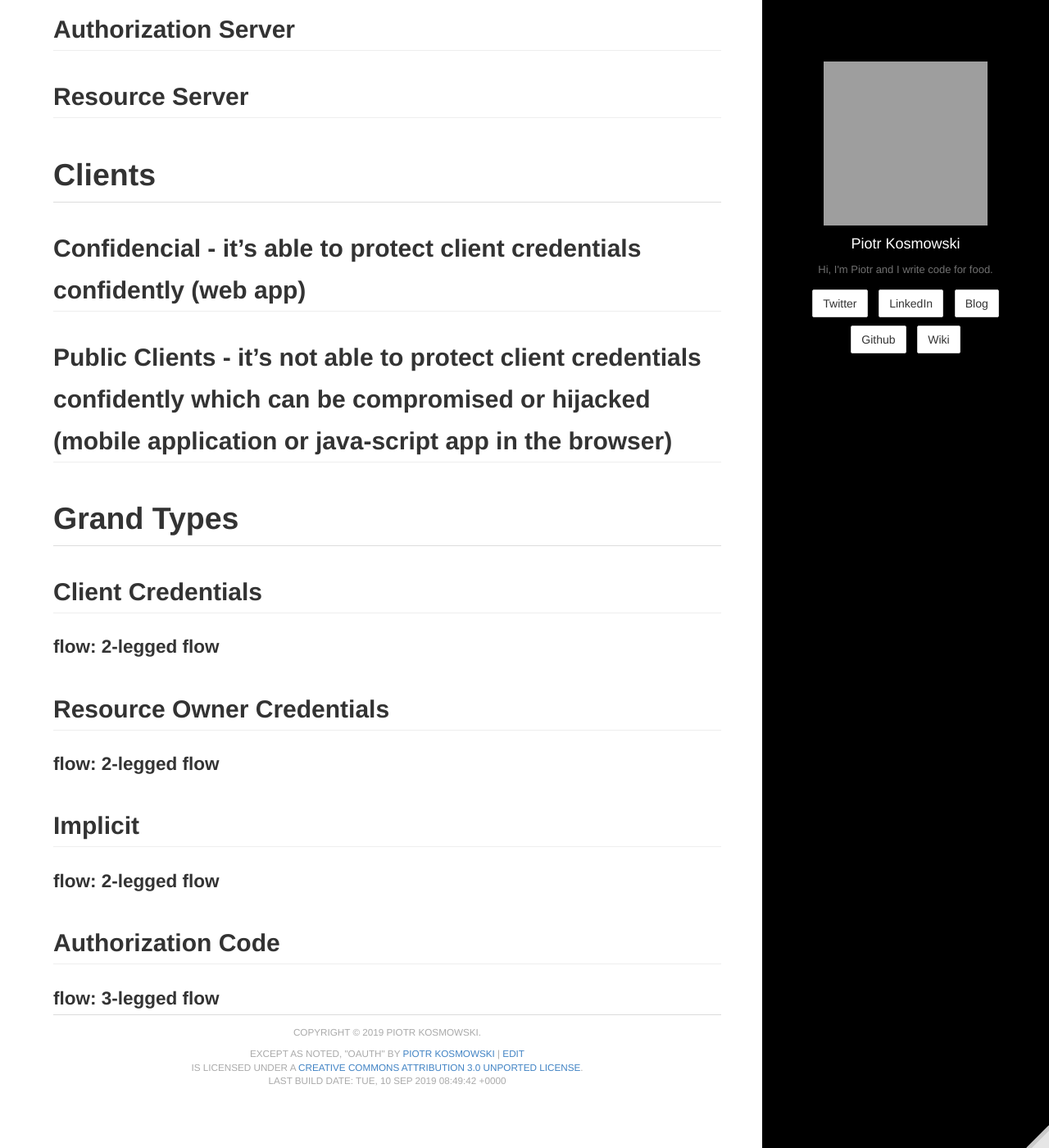
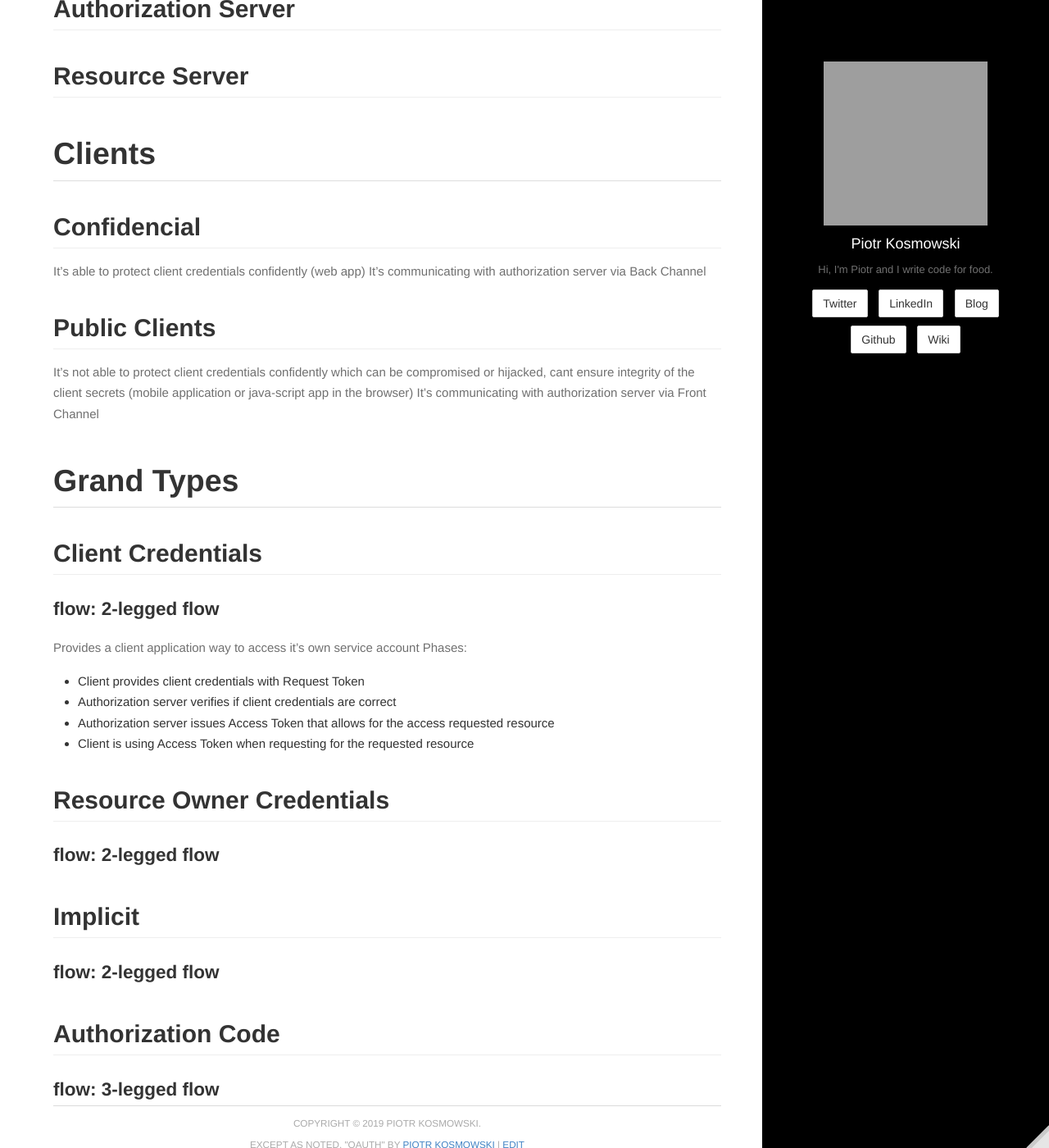
Before and after one commit to kospiotr/kospiotr.github.io, a Jekyll site: the page built from wiki/oauth.md, in a window 1280 px wide and 1400 px high, scrolled down 1081 px. Shown: the whole window at 82% size. Built offline with Jekyll 4.4.1, drawn with Linux system fonts in a browser that asks for light colours; some of the changed text lies outside the part shown; grey boxes are pictures that could not be loaded.

Commit message:
Update oauth.md

```diff
--- a/wiki/oauth.md
+++ b/wiki/oauth.md
@@ -7,19 +7,29 @@ editurl: wiki/oauth.md
 ---
 
 # Parties
-## resource Owner
+## Resource Owner
 ## Client Application
 ## Authorization Server
 ## Resource Server
 
 # Clients
-## Confidencial - it's able to protect client credentials confidently (web app)
-## Public Clients - it's not able to protect client credentials confidently which can be compromised or hijacked (mobile application or java-script app in the browser)
+## Confidencial
+It's able to protect client credentials confidently (web app)
+It's communicating with authorization server via Back Channel
+## Public Clients
+It's not able to protect client credentials confidently which can be compromised or hijacked, cant ensure integrity of the client secrets (mobile application or java-script app in the browser)
+It's communicating with authorization server via Front Channel
 
 # Grand Types
 
 ## Client Credentials
 ### flow: 2-legged flow
+Provides a client application way to access it's own service account
+Phases:
+- Client provides client credentials with Request Token
+- Authorization server verifies if client credentials are correct
+- Authorization server issues Access Token that allows for the access requested resource
+- Client is using Access Token when requesting for the requested resource
 
 ## Resource Owner Credentials
 ### flow: 2-legged flow
```
